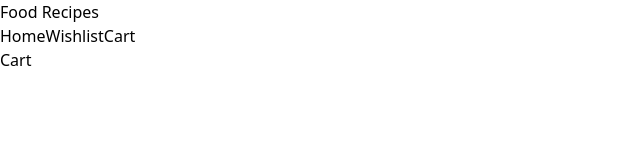
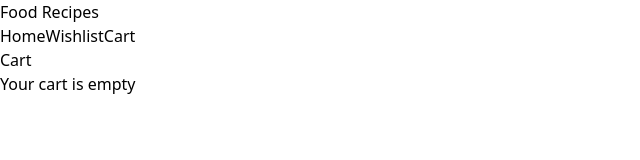
Before and after one commit to juned072/Food-Recipes, a React (Vite) app: page /cart in a window 1280 px wide. Shown: the top 160 px of the page, without its empty margins (0-640 px from the left). Built offline with nearby package versions, Linux system fonts and the light colour scheme.

Commit message:
add to cart from home page are correctly implemented

```diff
--- a/src/components/Card.jsx
+++ b/src/components/Card.jsx
@@ -5,7 +5,11 @@ const Card = ({ item }) => {
   const { addToCart } = useContext(ContextApi);
   return (
     <div className="rounded-md overflow-hidden shadow-md bg-white">
-      <img src={item.image} className="w-full h-40 object-cover" />
+      <img
+        src={item.image}
+        alt={item.title}
+        className="w-full h-40 object-cover"
+      />
       <div className="p-2">
         <h3 className="text-lg text-gray-800 font-semibold">{item.title}</h3>
         <div className="flex justify-between items-center">
@@ -21,7 +25,7 @@ const Card = ({ item }) => {
           </span>
         </p>
         <button
-          onClick={() => addToCart(item.id)}
+          onClick={() => addToCart(item)}
           className="bg-red-500 hover:bg-red-600 text-white p-1 rounded-md w-full mt-1"
         >
           Add to Cart
--- a/src/pages/Cart.jsx
+++ b/src/pages/Cart.jsx
@@ -1,7 +1,25 @@
-import React from "react";
+import React, { useContext } from "react";
+import { ContextApi } from "../context/ContextApi";
 
 const Cart = () => {
-  return <div>Cart</div>;
+  const { cart } = useContext(ContextApi);
+
+  return (
+    <div>
+      <h1>Cart</h1>
+      {cart.length === 0 ? (
+        <p>Your cart is empty</p>
+      ) : (
+        <div className="flex flex-col justify-center items-center">
+          {cart.map((item) => (
+            <div>
+              <h2>{item.title}</h2>
+            </div>
+          ))}
+        </div>
+      )}
+    </div>
+  );
 };
 
 export default Cart;
```
